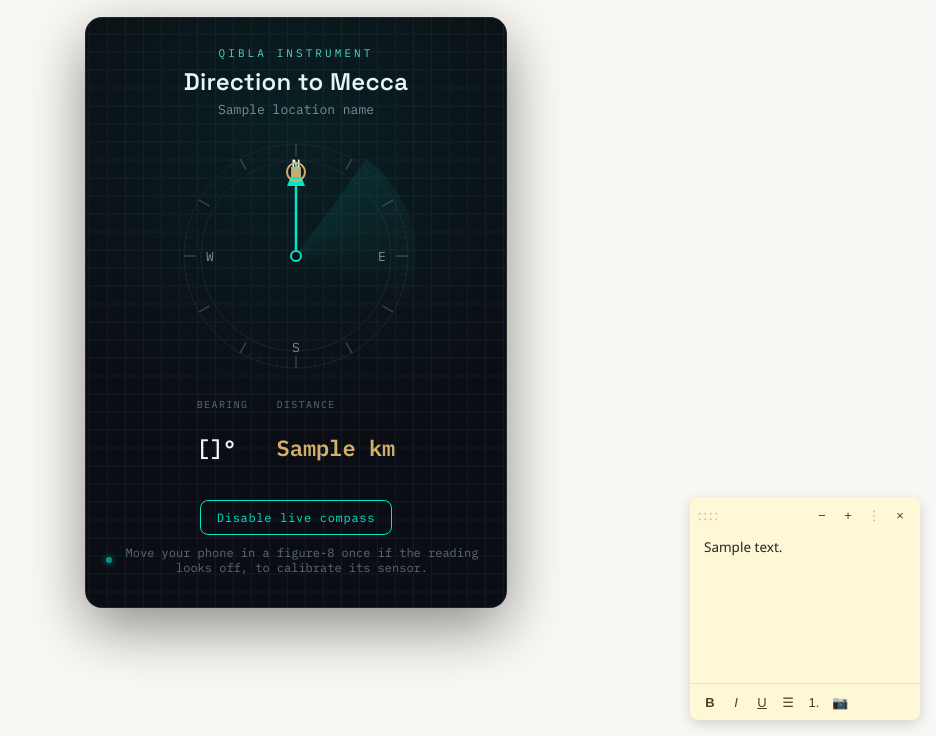
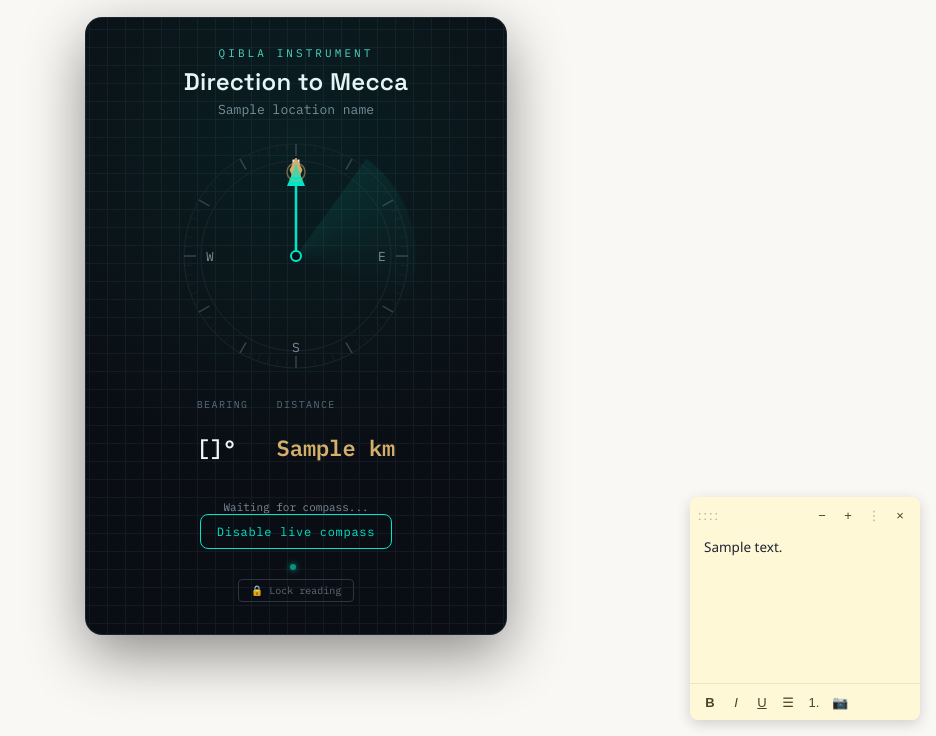
Before and after one commit to imoosa/Zaman, a Python web app: template app/templates/qibla.html in a window 1280 px wide. Shown: the part 64-800 px from the top of the page, without its empty margins (344-1280 px from the left). Run offline with Jinja, Linux system fonts and the light colour scheme; the template is opened without the code that fills it: most values are stand-ins (such as "Sample title", 1, 10 or a date in 2020).

Commit message:
qibla_design_change_again

```diff
--- a/app/templates/qibla.html
+++ b/app/templates/qibla.html
@@ -82,6 +82,32 @@
     font-family:"IBM Plex Mono",monospace; font-size:12px; color:#5b6b7a;
     margin:14px 0 0; position:relative; z-index:1;
   }
+
+  .qb-accuracy {
+    font-family:"IBM Plex Mono",monospace;
+    font-size:11px;
+    color:#7d8b99;
+    margin:4px 0 0;
+    position:relative;
+    z-index:1;
+  }
+  .qb-accuracy.good { color:#4fd8c4; }
+  .qb-accuracy.poor { color:#d4af6a; }
+
+  .qb-lock-btn {
+    font-family:"IBM Plex Mono",monospace;
+    font-size:10px;
+    background:transparent;
+    border:1px solid #2a3644;
+    color:#5b6b7a;
+    padding:4px 12px;
+    border-radius:4px;
+    cursor:pointer;
+    margin-top:4px;
+    transition:border-color .15s, color .15s;
+  }
+  .qb-lock-btn:hover { border-color:#d4af6a; color:#d4af6a; }
+  .qb-lock-btn.is-locked { border-color:#d4af6a; color:#d4af6a; }
 </style>
 
 <div class="qb-card">
@@ -111,11 +137,18 @@
         <text x="34" y="125" text-anchor="middle" font-family="IBM Plex Mono, monospace" font-size="13" fill="#7d8b99">W</text>
       </g>
 
-      <g id="qibla-needle" transform="rotate({{ bearing }} 120 120)">
+      <!-- Qibla marker (gold diamond) -->
+      <g id="qibla-marker" transform="rotate({{ bearing }} 120 120)">
+        <polygon points="120,22 126,34 120,46 114,34" fill="#d4af6a" stroke="#d4af6a" stroke-width="1"/>
+        <line x1="120" y1="46" x2="120" y2="60" stroke="#d4af6a" stroke-width="1.5" opacity="0.6"/>
+      </g>
+
+      <!-- Needle (user's facing direction) -->
+      <g id="qibla-needle" transform="rotate(0 120 120)">
         <line x1="120" y1="120" x2="120" y2="40" stroke="#00e5c7" stroke-width="2.5"/>
         <polygon points="120,28 111,50 129,50" fill="#00e5c7"/>
-        <circle cx="120" cy="36" r="9" fill="none" stroke="#d4af6a" stroke-width="2"/>
-        <rect x="115" y="31" width="10" height="10" fill="#d4af6a" opacity=".9"/>
+        <circle cx="120" cy="36" r="9" fill="none" stroke="#d4af6a" stroke-width="1.5" opacity="0.5"/>
+        <rect x="115" y="31" width="10" height="10" fill="#d4af6a" opacity=".4"/>
       </g>
 
       <circle cx="120" cy="120" r="5" fill="#0a0e14" stroke="#00e5c7" stroke-width="2"/>
@@ -125,13 +158,15 @@
   <div class="qb-readout">
     <div class="qb-readout-item">
       <p class="qb-readout-label">Bearing</p>
-      <p class="qb-readout-value">{{ bearing }}&deg;</p>
+      <p class="qb-readout-value" id="qb-bearing-display">{{ bearing }}&deg;</p>
     </div>
     <div class="qb-readout-item">
       <p class="qb-readout-label">Distance</p>
       <p class="qb-readout-value gold">{{ distance_km }} km</p>
     </div>
   </div>
+
+  <p class="qb-accuracy" id="qb-accuracy">Waiting for compass...</p>
 
   <button type="button" id="qibla-live-btn" class="qb-btn">Enable live compass</button>
   <p id="qibla-live-status" class="qb-status"><span class="qb-dot" id="qibla-dot"></span><span id="qibla-status-text"></span></p>
@@ -141,27 +176,40 @@
 <script>
 (function(){
     var BEARING = {{ bearing }};
-    // Magnetic declination in degrees at this location (true = magnetic + declination,
-    // east-positive convention). Pass this from the server if you have it -- e.g. from
-    // a WMM/IGRF calculation keyed to the same lat/lon used for the bearing itself.
-    // Left at 0 this compass is magnetic-north-referenced, which can be off from the
-    // server's true-north bearing by several degrees depending on location.
     var DECLINATION = {{ declination|default(0) }};
 
     var dial = document.getElementById('qibla-dial');
     var needle = document.getElementById('qibla-needle');
     var ticks = document.getElementById('qibla-ticks');
+    var marker = document.getElementById('qibla-marker');
     var liveBtn = document.getElementById('qibla-live-btn');
     var liveStatus = document.getElementById('qibla-live-status');
     var statusText = document.getElementById('qibla-status-text');
     var statusDot = document.getElementById('qibla-dot');
     var staticNote = document.getElementById('qibla-static-note');
+    var bearingDisplay = document.getElementById('qb-bearing-display');
+    var accuracyEl = document.getElementById('qb-accuracy');
 
     var live = false;
+    var locked = false;
+    var lockedHeading = 0;
+
+    // --- Enhanced smoothing with adaptive filter ---
+    var SMOOTHING = 0.12;          // Base smoothing factor
+    var MIN_SMOOTHING = 0.05;      // Minimum smoothing (fast response)
+    var MAX_SMOOTHING = 0.25;      // Maximum smoothing (very stable)
+    var sx = null, sy = null;
+    var headingHistory = [];
+    var MAX_HISTORY = 8;
+    var lastHeading = 0;
+
+    // Jitter detection
+    var jitterCount = 0;
+    var JITTER_THRESHOLD = 2.5;    // Degrees change considered jitter
 
     function norm(deg){ return ((deg % 360) + 360) % 360; }
 
-    // Draw a fine degree ring: minor ticks every 5deg, major (labeled) every 30deg.
+    // Draw ticks
     (function drawTicks(){
         var svgns = 'http://www.w3.org/2000/svg';
         for (var d = 0; d < 360; d += 5){
@@ -180,26 +228,42 @@
         }
     })();
 
-    // Raw sensor readings jitter by several degrees between events -- this smooths
-    // them out. Averaging angles directly breaks at the 0/360 wraparound (359 and 1
-    // would average to 180, the opposite direction), so we average sin/cos parts instead.
-    var SMOOTHING = 0.15;
-    var sx = null, sy = null;
+    // Adaptive smoothing: increase smoothing when jitter is detected
+    function getAdaptiveSmoothing(rawHeading) {
+        if (sx === null) return SMOOTHING;
+
+        // Calculate current change rate
+        var prev = norm(Math.atan2(sx, sy) * 180 / Math.PI);
+        var diff = Math.abs(norm(rawHeading - prev));
+        if (diff > 180) diff = 360 - diff;
+
+        // Increase smoothing when jitter is high
+        if (diff > JITTER_THRESHOLD) {
+            jitterCount = Math.min(jitterCount + 1, 10);
+        } else {
+            jitterCount = Math.max(jitterCount - 1, 0);
+        }
+
+        // Map jitter count to smoothing factor
+        var factor = SMOOTHING + (jitterCount / 20) * (MAX_SMOOTHING - SMOOTHING);
+        return Math.min(MAX_SMOOTHING, Math.max(MIN_SMOOTHING, factor));
+    }
+
     function smooth(rawHeading){
         var rad = rawHeading * Math.PI / 180;
         var nx = Math.sin(rad), ny = Math.cos(rad);
-        if (sx === null) { sx = nx; sy = ny; }
-        else {
-            sx += (nx - sx) * SMOOTHING;
-            sy += (ny - sy) * SMOOTHING;
+        if (sx === null) {
+            sx = nx; sy = ny;
+            return rawHeading;
         }
+
+        var smoothing = getAdaptiveSmoothing(rawHeading);
+        sx += (nx - sx) * smoothing;
+        sy += (ny - sy) * smoothing;
         return norm(Math.atan2(sx, sy) * 180 / Math.PI);
     }
 
-    // Tilt-compensated heading from the raw device-orientation Euler angles.
-    // Plain alpha (used by many qibla-style widgets) only works with the phone held
-    // flat; as soon as it's tilted toward your face -- the normal way to check a
-    // compass -- the reading skews. This applies the standard rotation-matrix fix.
+    // Tilt-compensated heading
     function tiltCompensatedHeading(alpha, beta, gamma){
         var aR = alpha * Math.PI / 180, bR = beta * Math.PI / 180, gR = gamma * Math.PI / 180;
         var cA = Math.cos(aR), sA = Math.sin(aR);
@@ -210,32 +274,91 @@
         return norm(Math.atan2(rA, rB) * 180 / Math.PI);
     }
 
+    // Calculate accuracy based on sensor readings
+    function getAccuracy(rawHeading, smoothedHeading) {
+        var diff = Math.abs(norm(rawHeading - smoothedHeading));
+        if (diff > 180) diff = 360 - diff;
+        if (diff < 2) return { label: 'Good', class: 'good', emoji: '✓' };
+        if (diff < 5) return { label: 'Fair', class: '', emoji: '~' };
+        return { label: 'Poor - move your phone in a figure-8', class: 'poor', emoji: '⟳' };
+    }
+
     function resetToStatic(){
-        needle.setAttribute('transform', 'rotate(' + BEARING + ' 120 120)');
+        needle.setAttribute('transform', 'rotate(0 120 120)');
+        marker.setAttribute('transform', 'rotate(' + BEARING + ' 120 120)');
         dial.removeAttribute('transform');
+        ticks.removeAttribute('transform');
         sx = sy = null;
+        headingHistory = [];
+        bearingDisplay.textContent = BEARING + '\u00b0';
     }
 
     var handler = function(e){
         var rawMagnetic = null;
         if (typeof e.webkitCompassHeading === 'number') {
-            rawMagnetic = e.webkitCompassHeading; // iOS -- magnetic heading, tilt-compensated by the OS
+            rawMagnetic = e.webkitCompassHeading;
         } else if (typeof e.alpha === 'number' && typeof e.beta === 'number' && typeof e.gamma === 'number') {
-            rawMagnetic = tiltCompensatedHeading(e.alpha, e.beta, e.gamma); // Android
+            rawMagnetic = tiltCompensatedHeading(e.alpha, e.beta, e.gamma);
         }
         if (rawMagnetic === null) return;
 
         var rawTrue = norm(rawMagnetic + DECLINATION);
         var heading = smooth(rawTrue);
 
-        // The dial (N/E/S/W + tick ring) rotates opposite the phone's heading, like a
-        // real compass housing. The needle is fixed to the dial at its true bearing.
-        var dialRotation = norm(-heading);
-        var needleRotation = norm(BEARING - heading);
-        dial.setAttribute('transform', 'rotate(' + dialRotation.toFixed(2) + ' 120 120)');
-        ticks.setAttribute('transform', 'rotate(' + dialRotation.toFixed(2) + ' 120 120)');
-        needle.setAttribute('transform', 'rotate(' + needleRotation.toFixed(2) + ' 120 120)');
-        statusText.textContent = 'Facing ' + heading.toFixed(1) + '\u00b0 true \u2014 rotate until the marker points up.';
+        // When locked, use the locked heading
+        if (locked) {
+            heading = lockedHeading;
+        }
+
+        // Store history for stability check
+        headingHistory.push(heading);
+        if (headingHistory.length > MAX_HISTORY) headingHistory.shift();
+
+        // Calculate average heading from history (optional stability)
+        var avgHeading = heading;
+        if (headingHistory.length > 3) {
+            var sumSx = 0, sumSy = 0;
+            for (var i = 0; i < headingHistory.length; i++) {
+                var rad = headingHistory[i] * Math.PI / 180;
+                sumSx += Math.sin(rad);
+                sumSy += Math.cos(rad);
+            }
+            avgHeading = norm(Math.atan2(sumSx / headingHistory.length, sumSy / headingHistory.length) * 180 / Math.PI);
+        }
+
+        // Only update if not locked
+        if (!locked) {
+            // Dial rotates opposite to heading
+            var dialRotation = norm(-heading);
+            // Needle points to heading (user's facing direction)
+            var needleRotation = heading;
+
+            dial.setAttribute('transform', 'rotate(' + dialRotation.toFixed(1) + ' 120 120)');
+            ticks.setAttribute('transform', 'rotate(' + dialRotation.toFixed(1) + ' 120 120)');
+            needle.setAttribute('transform', 'rotate(' + needleRotation.toFixed(1) + ' 120 120)');
+
+            // Update bearing display (the angle between user and Qibla)
+            var diff = norm(BEARING - heading);
+            if (diff > 180) diff = 360 - diff;
+            bearingDisplay.textContent = diff.toFixed(1) + '\u00b0';
+
+            // Update accuracy
+            var acc = getAccuracy(rawTrue, heading);
+            accuracyEl.textContent = acc.emoji + ' Accuracy: ' + acc.label;
+            accuracyEl.className = 'qb-accuracy ' + acc.class;
+        }
+
+        // Status text
+        var diffToQibla = norm(BEARING - heading);
+        var directionText = '';
+        if (diffToQibla < 5) {
+            directionText = '✓ You are facing the Qibla!';
+        } else if (diffToQibla < 30) {
+            directionText = '↗ Close - turn ' + diffToQibla.toFixed(1) + '\u00b0 ' + (diffToQibla < 180 ? 'right' : 'left');
+        } else {
+            directionText = 'Turn ' + (diffToQibla < 180 ? 'right' : 'left') + ' ' + diffToQibla.toFixed(1) + '\u00b0';
+        }
+        statusText.textContent = directionText;
     };
 
     function startLive(){
@@ -246,7 +369,14 @@
         liveBtn.classList.add('is-live');
         statusDot.classList.add('is-live');
         staticNote.style.display = 'none';
-        statusText.textContent = 'Move your phone in a figure-8 once if the reading looks off, to calibrate its sensor.';
+        accuracyEl.style.display = 'block';
+        // Reset jitter counter
+        jitterCount = 0;
+        // Unlock if locked
+        if (locked) {
+            locked = false;
+            document.querySelector('.qb-lock-btn')?.classList.remove('is-locked');
+        }
     }
 
     function stopLive(){
@@ -257,20 +387,32 @@
         liveBtn.classList.remove('is-live');
         statusDot.classList.remove('is-live');
         staticNote.style.display = '';
+        accuracyEl.style.display = 'none';
         statusText.textContent = '';
+        locked = false;
+        document.querySelector('.qb-lock-btn')?.classList.remove('is-locked');
         resetToStatic();
     }
 
     function requestIOSPermission(){
-        // iOS 13+ Safari -- Apple requires this call to happen synchronously inside a
-        // real user gesture (a click). It can't be triggered from page-load code;
-        // that's an OS-level restriction, not a bug here.
-        DeviceOrientationEvent.requestPermission().then(function(state){
-            if (state === 'granted') startLive();
-            else statusText.textContent = 'Compass access was not allowed. You can retry below.';
-        }).catch(function(err){
-            statusText.textContent = 'Compass access failed: ' + (err && err.message ? err.message : err);
-        });
+        if (typeof DeviceOrientationEvent !== 'undefined' &&
+            typeof DeviceOrientationEvent.requestPermission === 'function') {
+            DeviceOrientationEvent.requestPermission().then(function(state){
+                if (state === 'granted') {
+                    startLive();
+                    // iOS sometimes needs a second to start sending events
+                    setTimeout(function() {
+                        if (!live) startLive();
+                    }, 100);
+                } else {
+                    statusText.textContent = 'Compass access was not allowed. You can retry below.';
+                }
+            }).catch(function(err){
+                statusText.textContent = 'Compass access failed: ' + (err && err.message ? err.message : err);
+            });
+        } else {
+            startLive();
+        }
     }
 
     liveBtn.addEventListener('click', function(){
@@ -278,16 +420,46 @@
         requestIOSPermission();
     });
 
+    // Add a lock button to freeze the reading when user thinks they're aligned
+    var lockBtn = document.createElement('button');
+    lockBtn.className = 'qb-lock-btn';
+    lockBtn.textContent = '🔒 Lock reading';
+    lockBtn.style.display = 'none';
+    liveStatus.parentNode.insertBefore(lockBtn, liveStatus.nextSibling);
+
+    lockBtn.addEventListener('click', function() {
+        if (!live) return;
+        if (locked) {
+            locked = false;
+            lockBtn.textContent = '🔒 Lock reading';
+            lockBtn.classList.remove('is-locked');
+            statusText.textContent = 'Unlocked - continue rotating';
+        } else {
+            // Capture current heading
+            if (sx !== null && sy !== null) {
+                lockedHeading = norm(Math.atan2(sx, sy) * 180 / Math.PI);
+                locked = true;
+                lockBtn.textContent = '🔓 Unlock';
+                lockBtn.classList.add('is-locked');
+                statusText.textContent = '✓ Reading locked. Tap "Unlock" to continue adjusting.';
+            }
+        }
+    });
+
     (function autoInit(){
         if (typeof DeviceOrientationEvent === 'undefined') {
-            return; // no sensor support -- stay on the static bearing
+            return;
         }
         if (typeof DeviceOrientationEvent.requestPermission === 'function') {
             liveBtn.style.display = 'inline-block';
+            lockBtn.style.display = 'inline-block';
             statusText.textContent = 'Tap below to enable the live compass.';
+            accuracyEl.textContent = '📱 Requires sensor permission';
+            accuracyEl.className = 'qb-accuracy';
             return;
         }
         liveBtn.style.display = 'inline-block';
+        lockBtn.style.display = 'inline-block';
         startLive();
     })();
 })();
```
